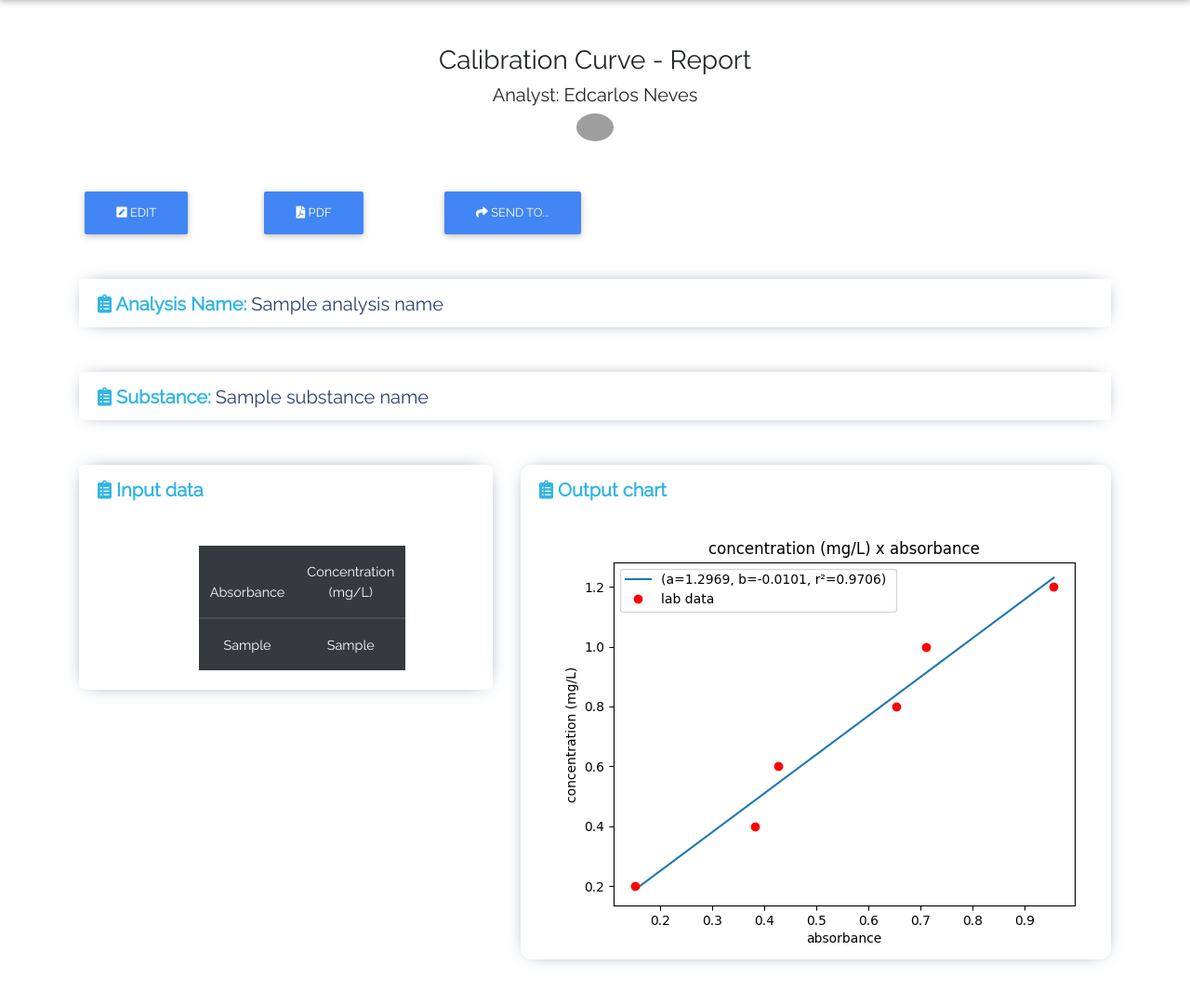
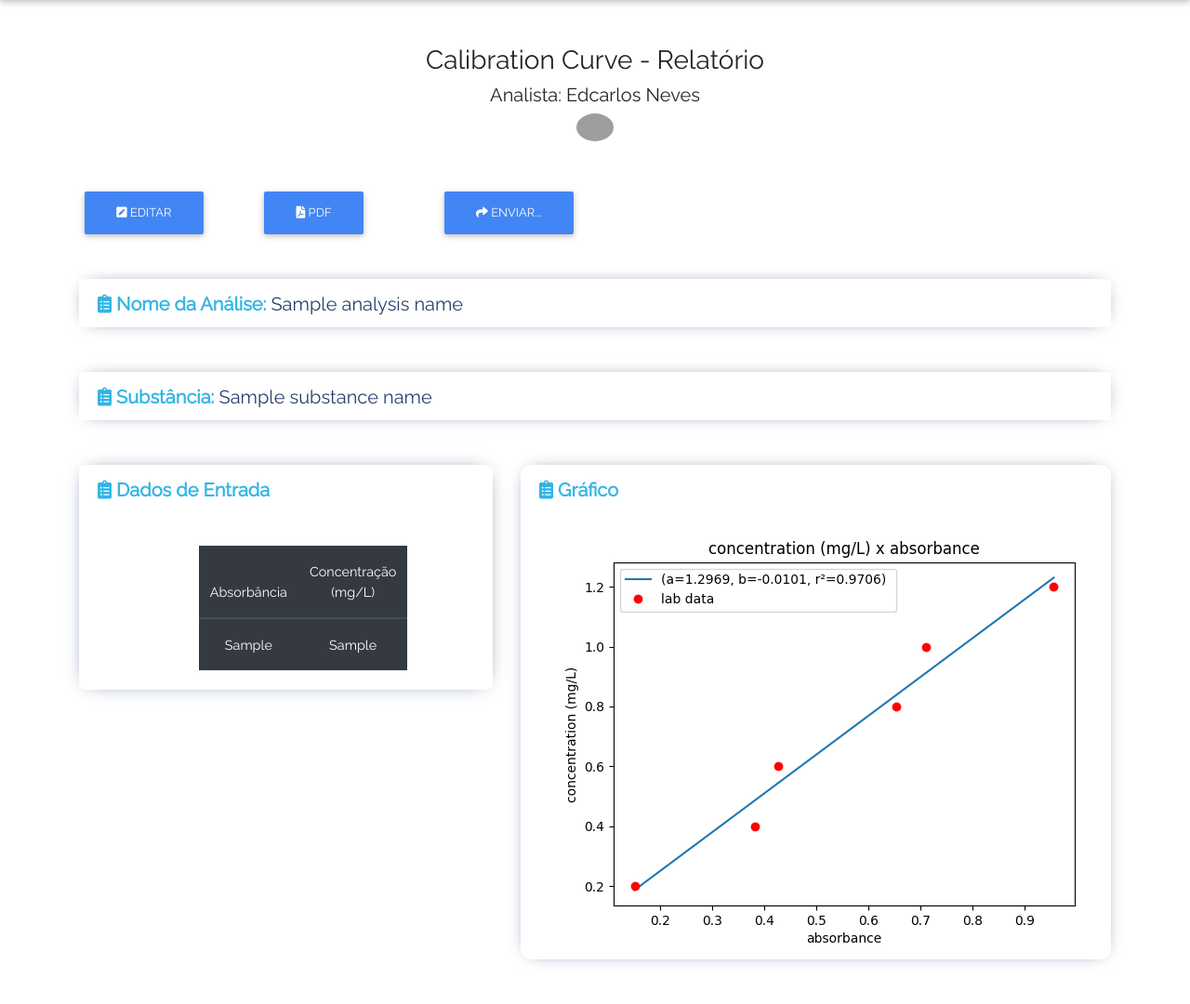
Before and after one commit to edcarlosneves/calibration-curve, a Django app: template calibration/templates/report.html in a window 1280 px wide. Shown: the part 66-1146 px from the top of the page at 93% size. Run offline with Django 3.2, Linux system fonts and the light colour scheme; the template is opened without the code that fills it: most values are stand-ins (such as "Sample title", 1, 10 or a date in 2020); some libraries are stand-ins or nearby versions; grey boxes are pictures that could not be loaded.

Commit message:
Tradução do relatório

```diff
--- a/calibration/templates/report.html
+++ b/calibration/templates/report.html
@@ -1,13 +1,13 @@
 {% extends "base_generic.html" %}
 {% load static %}
 {% block title %}
-    <title>Calibration Curve - Report</title>
+    <title>Calibration Curve - Relatório</title>
 {% endblock %}
 
 {% block content %}
     <div class="text-center">
-        <h3>Calibration Curve - Report</h3>
-        <h5>Analyst: Edcarlos Neves</h5> <img
+        <h3>Calibration Curve - Relatório</h3>
+        <h5>Analista: Edcarlos Neves</h5> <img
             src="https://avatars1.githubusercontent.com/u/12738305?s=460&u=7d429fbbf0c4c289fb4a469a680a6a51dd49fb5f&v=4"
             class="rounded-circle z-depth-0"
             alt="avatar image" style="height: 30px;">
@@ -18,13 +18,13 @@
         <div class="col-md-6">
             <div class="row">
                 <div class="col-md-4">
-                    <a class="btn btn-primary mb-0" href="javascript:history.back()"><i class="fas fa-pen-square"></i> Edit</a>
+                    <a class="btn btn-primary mb-0" href="javascript:history.back()"><i class="fas fa-pen-square"></i> Editar</a>
                 </div>
                 <div class="col-md-4">
                     <a class="btn btn-primary mb-0"><i class="fas fa-file-pdf"></i> PDF</a>
                 </div>
                 <div class="col-md-4">
-                    <a class="btn btn-primary mb-0"><i class="fas fa-share"></i> Send to...</a>
+                    <a class="btn btn-primary mb-0"><i class="fas fa-share"></i> Enviar...</a>
                 </div>
             </div>
         </div>
@@ -33,19 +33,19 @@
 
     <div class="report-boxes mt-5">
         <h5><span class="font-weight-bold text-info"><i
-                class="fas fa-clipboard-list"></i> Analysis Name:</span> {{ analysis_name }}</h5>
+                class="fas fa-clipboard-list"></i> Nome da Análise:</span> {{ analysis_name }}</h5>
     </div>
 
     <div class="report-boxes mt-5">
         <h5><span class="font-weight-bold text-info"><i
-                class="fas fa-clipboard-list"></i> Substance:</span> {{ substance_name }}</h5>
+                class="fas fa-clipboard-list"></i> Substância:</span> {{ substance_name }}</h5>
     </div>
 
     <div class="row">
         <div class="col-md-5">
             <div class="report-boxes mt-5">
                 <h5><span class="font-weight-bold text-info"><i
-                        class="fas fa-clipboard-list"></i> Input data</span>
+                        class="fas fa-clipboard-list"></i> Dados de Entrada</span>
                 </h5>
 
                 <div class="row mt-5">
@@ -56,8 +56,8 @@
                         <table class="table table-dark">
                             <thead>
                             <tr>
-                                <th scope="col">Absorbance</th>
-                                <th scope="col">Concentration (mg/L)</th>
+                                <th scope="col">Absorbância</th>
+                                <th scope="col">Concentração (mg/L)</th>
                             </tr>
                             </thead>
                             <tbody>
@@ -78,7 +78,7 @@
         </div>
         <div class="col-md-7">
             <div class="report-boxes mt-5 mb-5">
-                <h5><span class="font-weight-bold text-info"><i class="fas fa-clipboard-list"></i> Output chart</span>
+                <h5><span class="font-weight-bold text-info"><i class="fas fa-clipboard-list"></i> Gráfico</span>
                 </h5>
                 <div class="text-center">
                     <img src="{% static 'img/report/analysis.png' %} " alt="">
```
